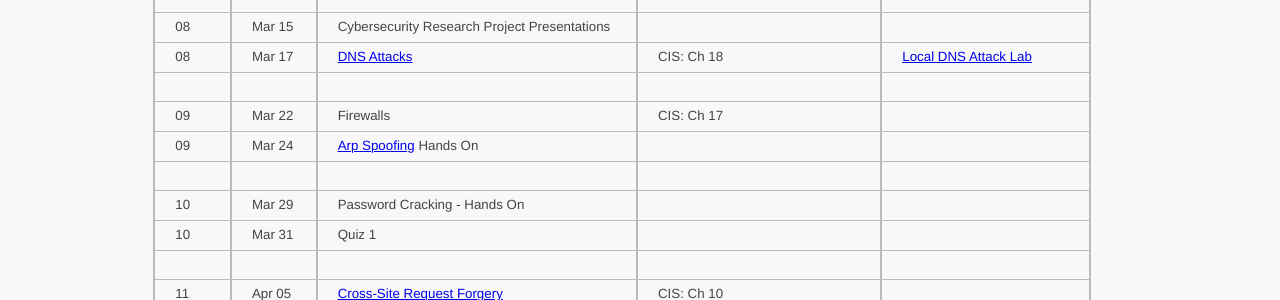
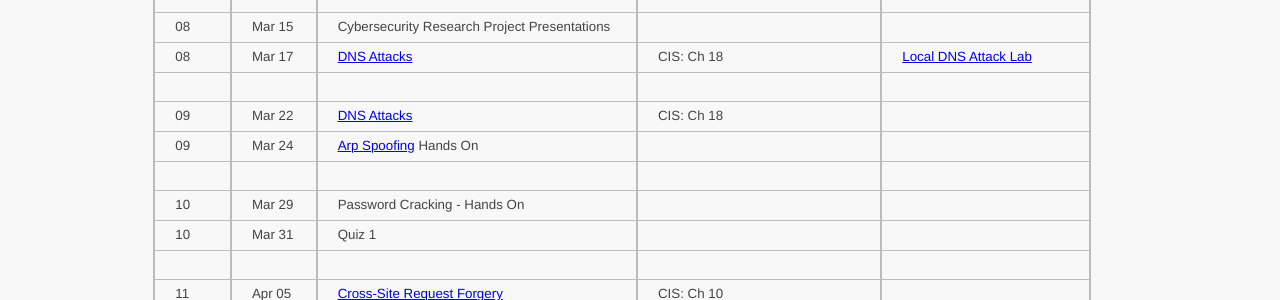
Before and after one commit to ycpcs/cs335-spring2022, a Jekyll site: the page built from schedule/index.md, in a window 1280 px wide. Shown: the part 756-1056 px from the top of the page. Built offline with Jekyll 4.4.1, drawn with Linux system fonts in a browser that asks for light colours.

Commit message:
update schedule

```diff
--- a/schedule/index.md
+++ b/schedule/index.md
@@ -32,7 +32,7 @@ CIS: <a href="https://www.amazon.com/Computer-Internet-Security-Hands-Approach/d
 > 08 | Mar 15 | Cybersecurity Research Project Presentations | |
 > 08 | Mar 17 | [DNS Attacks](../slides/18_DNS_Attacks.pdf) | CIS: Ch 18 | [Local DNS Attack Lab](../labs/dns_attack.html)
 > | | | |
-> 09 | Mar 22 | Firewalls | CIS: Ch 17 |
+> 09 | Mar 22 | [DNS Attacks](../slides/18_DNS_Attacks.pdf) | CIS: Ch 18 |
 > 09 | Mar 24 | [Arp Spoofing](../slides/ARP_Spoofing.pdf) Hands On | |
 > | | | |
 > 10 | Mar 29 | Password Cracking - Hands On | |
```
